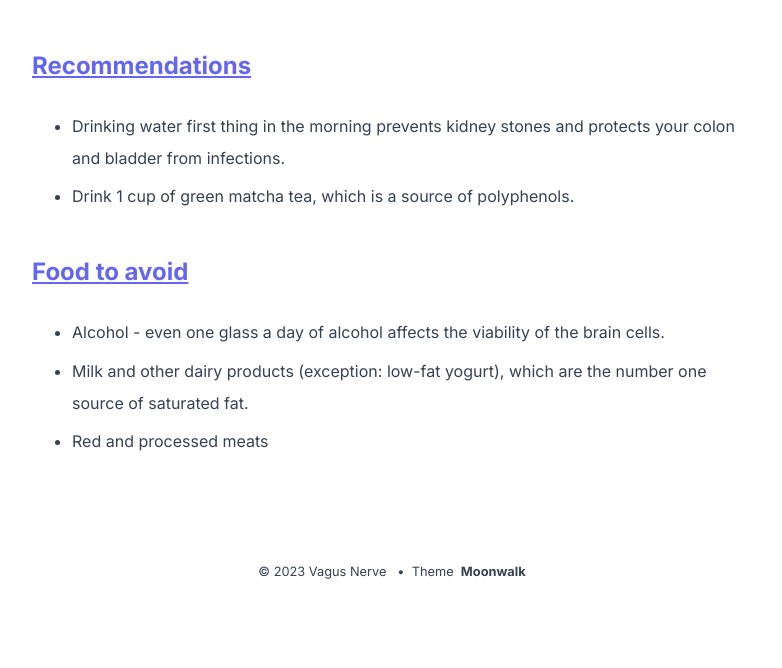
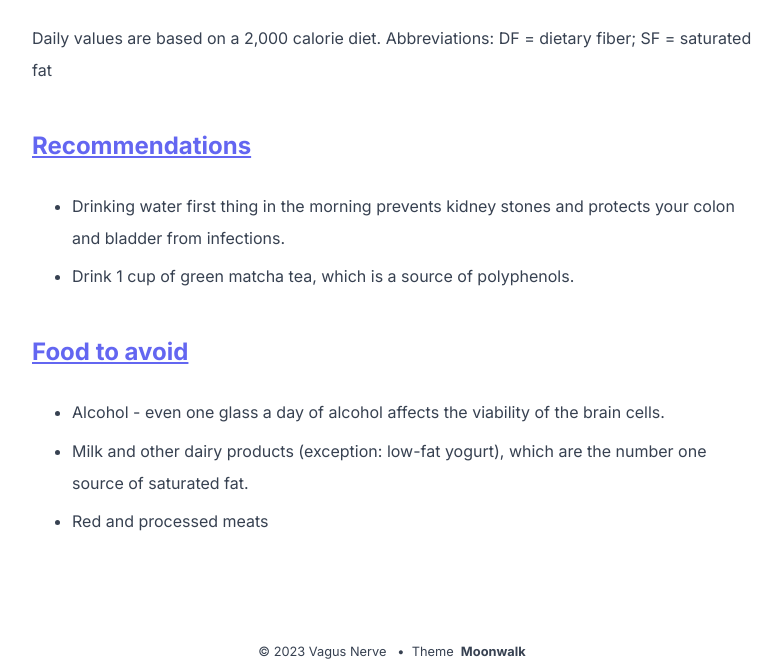
Before and after one commit to abhinavs/moonwalk, a Jekyll site: the page built from _posts/2023-07-24-nutrition-pattern.md, in a window 1280 px wide and 900 px high, scrolled down 1089 px, cut to the strip 232-900 px from the top of the window. Shown: the whole strip, without its empty margins (248-1030 px from the left). Built offline with Jekyll 4.4.1, drawn with Linux system fonts in a browser that asks for light colours; before the commit the page ends 1919 px from its top, so only the background shows below that.

Commit message:
Update 2023-07-24-nutrition-pattern.md

```diff
--- a/_posts/2023-07-24-nutrition-pattern.md
+++ b/_posts/2023-07-24-nutrition-pattern.md
@@ -28,6 +28,7 @@ layout: post
 
 <iframe src="https://docs.google.com/spreadsheets/d/e/2PACX-1vQBPRIgtkht6gWdVDhJESPsngZ20JCD20vzts7qe_1sGdpDb_UUdXzUfFjLb27DO_1Onxgp6kmeLY-B/pubhtml?gid=2112263921&amp;single=true&amp;widget=true&amp;headers=false" style="height:300px;width:750px;" ></iframe>
 
+Daily values are based on a 2,000 calorie diet. Abbreviations: DF = dietary fiber; SF = saturated fat
 
 
 ## [Recommendations](recommendations)
```
